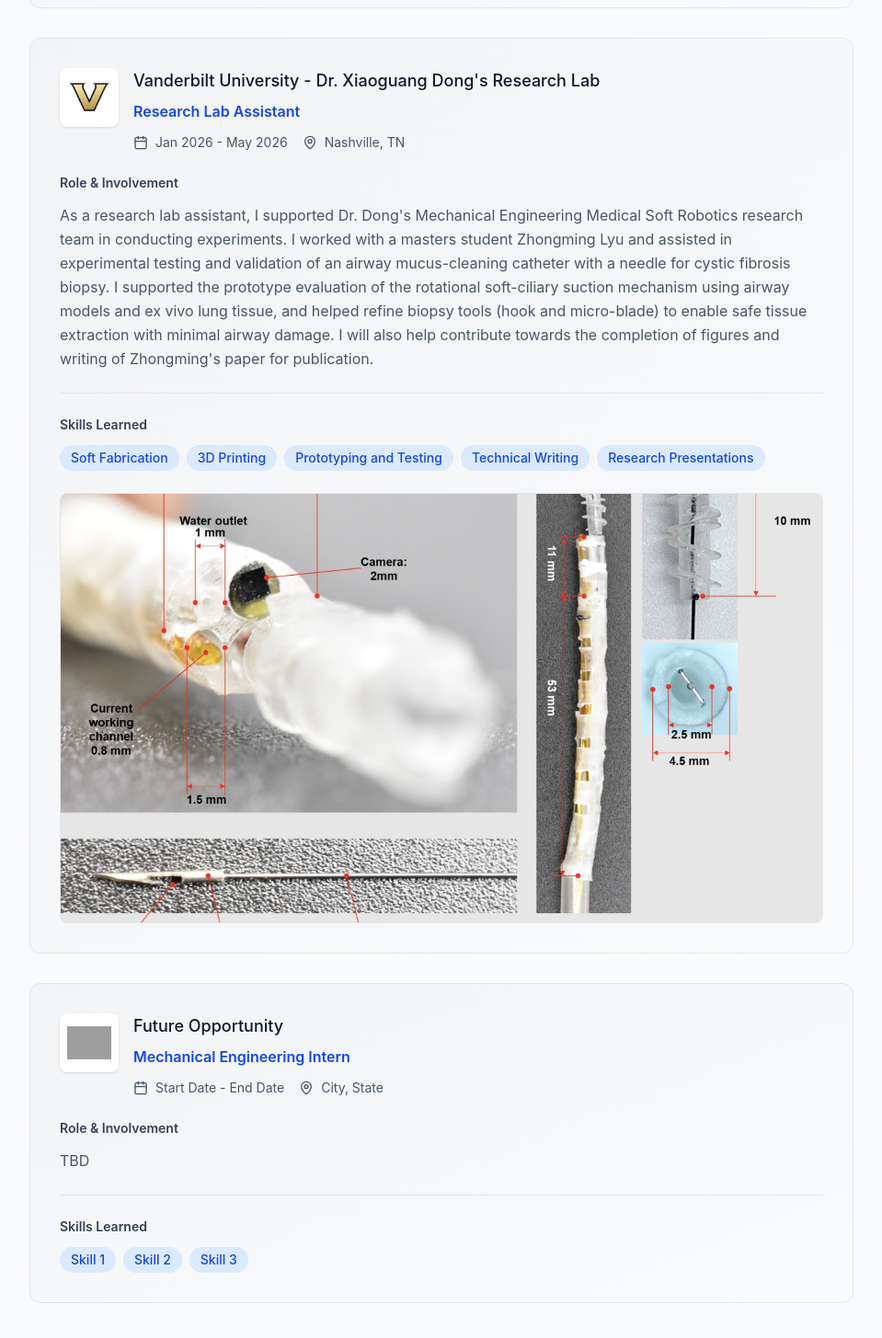
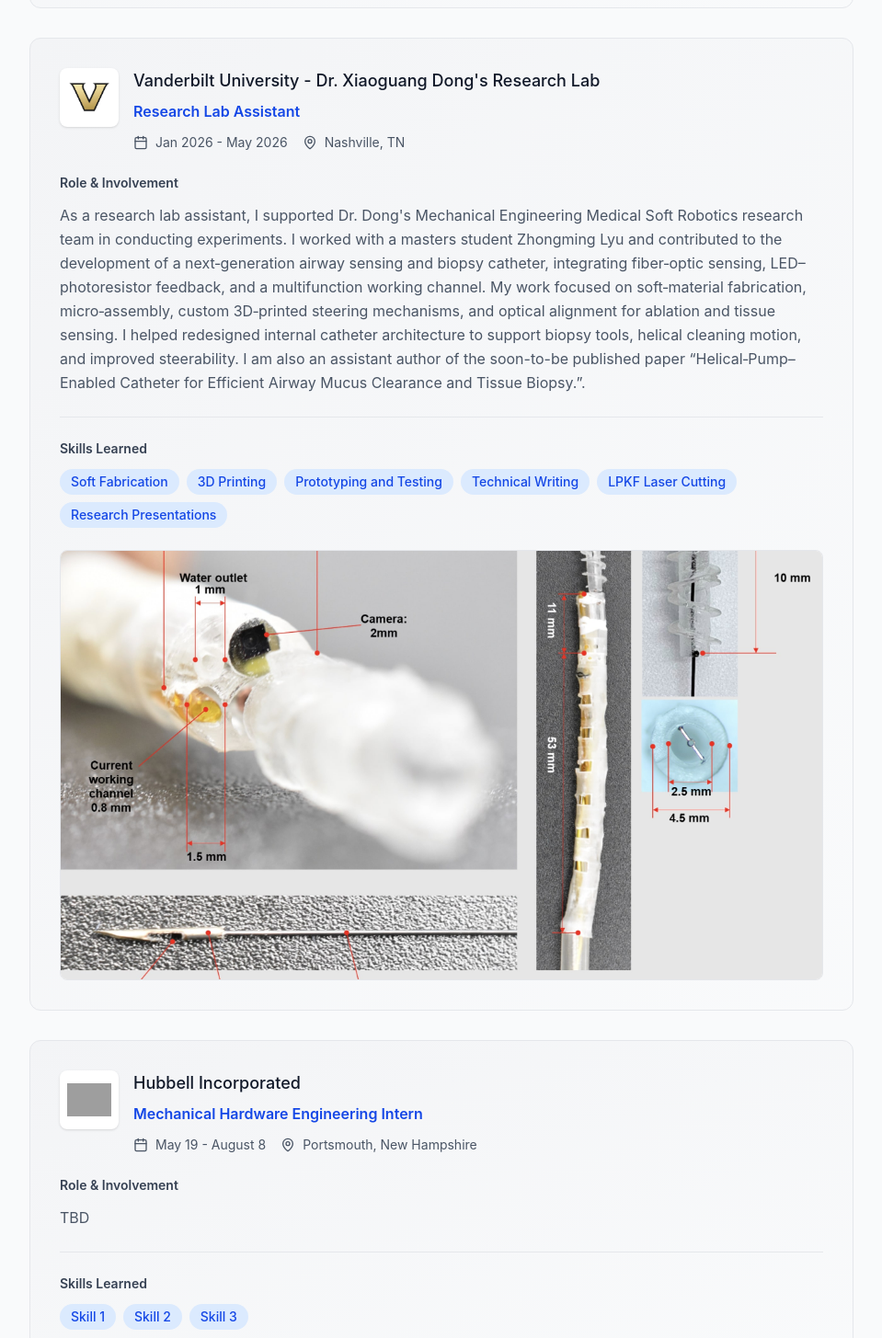
Before and after one commit to matt-lardieri/Portfoliowebsite, a React (Vite) app: page / in a window 1280 px wide. Shown: the part 2549-4004 px from the top of the page at 92% size, without its empty margins (160-1119 px from the left). Built offline with nearby package versions, Linux system fonts and the light colour scheme; grey boxes are pictures that could not be loaded.

Commit message:
Revise experience details for internships
Updated the description for the Vanderbilt University research lab assistant role and changed the company details for the internship position.

```diff
--- a/src/app/components/Experience.tsx
+++ b/src/app/components/Experience.tsx
@@ -23,7 +23,7 @@ const experienceData = [
     position: 'Research Lab Assistant',
     period: 'Jan 2026 - May 2026',
     location: 'Nashville, TN',
-    description: 'As a research lab assistant, I supported Dr. Dong\'s Mechanical Engineering Medical Soft Robotics research team in conducting experiments. I worked with a masters student Zhongming Lyu and assisted in experimental testing and validation of an airway mucus-cleaning catheter with a needle for cystic fibrosis biopsy. I supported the prototype evaluation of the rotational soft-ciliary suction mechanism using airway models and ex vivo lung tissue, and helped refine biopsy tools (hook and micro-blade) to enable safe tissue extraction with minimal airway damage. I will also help contribute towards the completion of figures and writing of Zhongming\'s paper for publication.',
+    description: 'As a research lab assistant, I supported Dr. Dong\'s Mechanical Engineering Medical Soft Robotics research team in conducting experiments. I worked with a masters student Zhongming Lyu and contributed to the development of a next‑generation airway sensing and biopsy catheter, integrating fiber‑optic sensing, LED–photoresistor feedback, and a multifunction working channel. My work focused on soft‑material fabrication, micro‑assembly, custom 3D‑printed steering mechanisms, and optical alignment for ablation and tissue sensing. I helped redesigned internal catheter architecture to support biopsy tools, helical cleaning motion, and improved steerability. I am also an assistant author of the soon-to-be published paper “Helical‑Pump–Enabled Catheter for Efficient Airway Mucus Clearance and Tissue Biopsy.”.',
     logo: 'Assets/Vanderbilt_V.jpg',
     image: 'Assets/CATH.jpg',
     skillsLearned: [
@@ -31,17 +31,18 @@ const experienceData = [
       '3D Printing',
       'Prototyping and Testing',
       'Technical Writing',
+      'LPKF Laser Cutting',
       'Research Presentations',
     ],
   },
   {
     id: 3,
-    company: 'Future Opportunity',
-    position: 'Mechanical Engineering Intern',
-    period: 'Start Date - End Date',
-    location: 'City, State',
+    company: 'Hubbell Incorporated',
+    position: 'Mechanical Hardware Engineering Intern',
+    period: 'May 19 - August 8',
+    location: 'Portsmouth, New Hampshire',
     description: 'TBD',
-    logo: 'Assets/company3.jpg',
+    logo: 'Assets/Hubbell.jpg',
     skillsLearned: [
       'Skill 1',
       'Skill 2',
```
